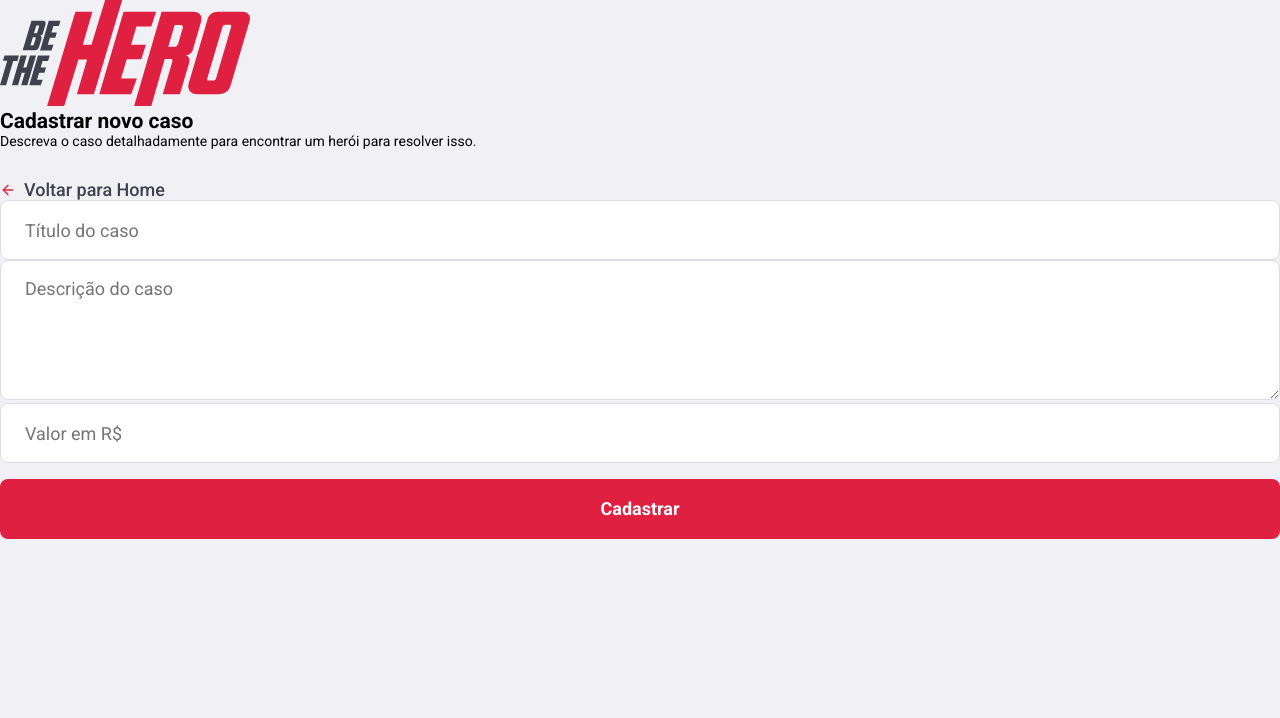
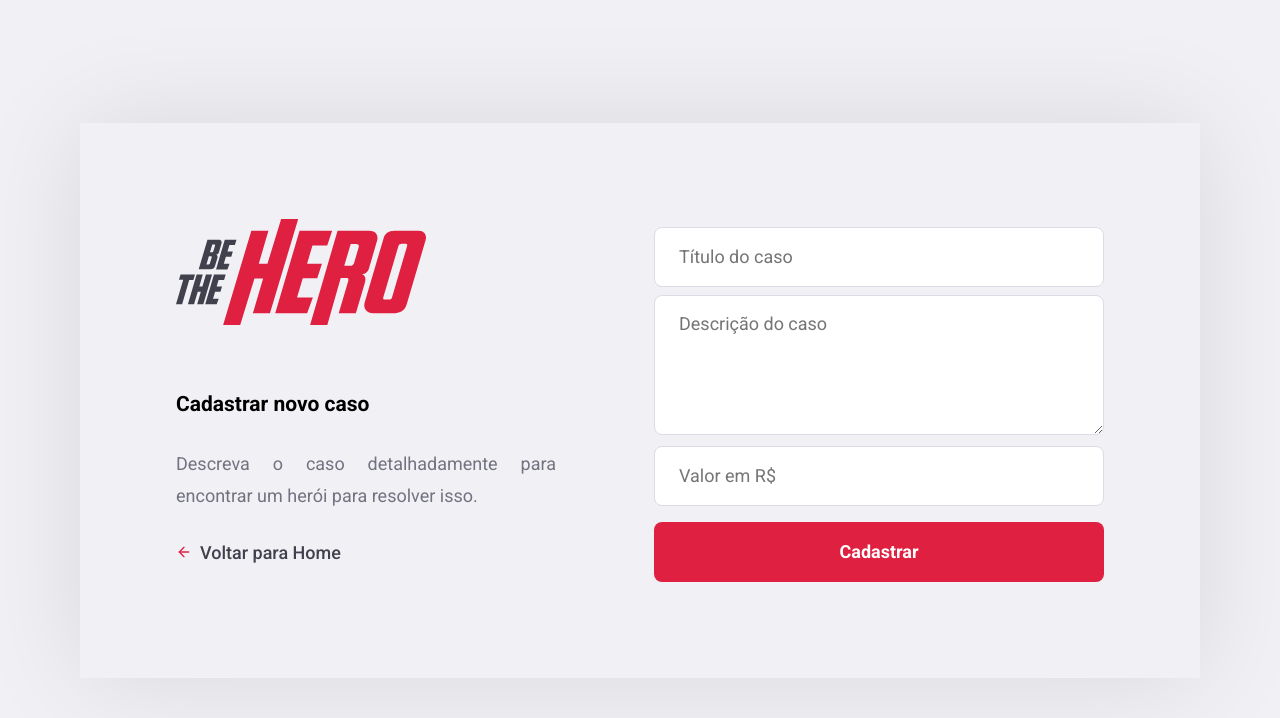
Before and after one commit to xXHachimanXx/OmniStack11, a React (Create React App) app in the folder aulas/frontend/: page /incidents/new in a window 1280 px wide. Shown: the top 718 px of the page. Built offline with nearby package versions, Linux system fonts and the light colour scheme.

Commit message:
Correção de estilo da página incidents/new.

```diff
--- a/aulas/frontend/src/pages/NewIncident/index.js
+++ b/aulas/frontend/src/pages/NewIncident/index.js
@@ -8,7 +8,7 @@ import logoImg from '../../assets/logo.svg';
 
 export default function NewIncident() {
     return (
-        <div className=".new-incident-container">
+        <div className="new-incident-container">
             <div className="content">
                 <section>
                     <img src={logoImg} alt="Be The Hero" />
```
